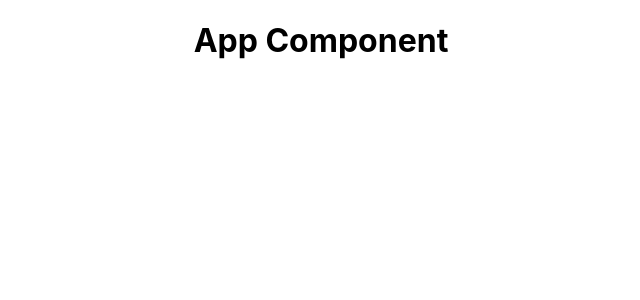
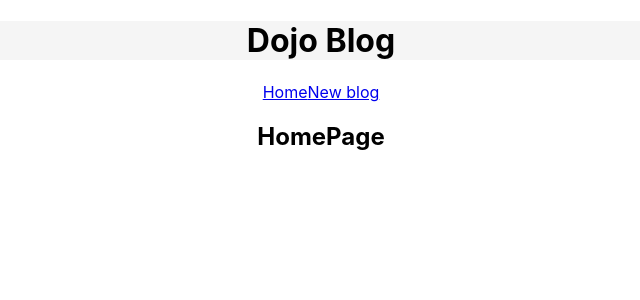
Before and after one commit to Filip10011/dojo, a React (Create React App) app: page / in a window 1280 px wide. Shown: the top 300 px of the page, without its empty margins (319-959 px from the left). Built offline with nearby package versions, Linux system fonts and the light colour scheme.

Commit message:
Creating components

```diff
--- a/src/App.css
+++ b/src/App.css
@@ -36,3 +36,6 @@
     transform: rotate(360deg);
   }
 }
+.fiki{
+  background-color: whitesmoke;
+}
--- a/src/App.js
+++ b/src/App.js
@@ -1,10 +1,13 @@
 import "./App.css";
+import Navbar from "./Navbar";
+import Home from "./Home";
 
 function App() {
   return (
     <div className="App">
+      <Navbar />
       <div className="content">
-        <h1>App Component</h1>
+        <Home />
       </div>
     </div>
   );
--- /dev/null
+++ b/src/Home.js
@@ -0,0 +1,9 @@
+const Home = () => {
+  return (
+    <div className="home">
+      <h2>HomePage</h2>
+    </div>
+  );
+};
+
+export default Home;
--- /dev/null
+++ b/src/Navbar.js
@@ -0,0 +1,13 @@
+const Navbar = () => {
+  return (
+    <div>
+      <h1 className="fiki">Dojo Blog</h1>
+      <div className="links">
+        <a href="/">Home</a>
+        <a href="/create">New blog</a>
+      </div>
+    </div>
+  );
+};
+
+export default Navbar;
```
